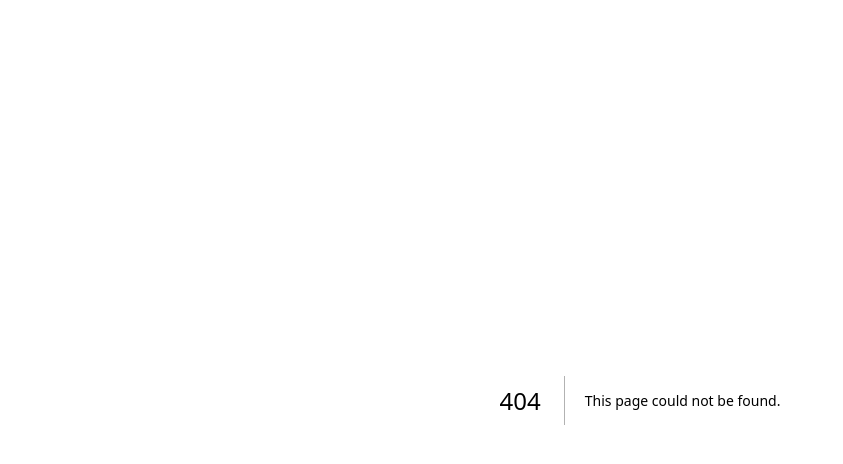
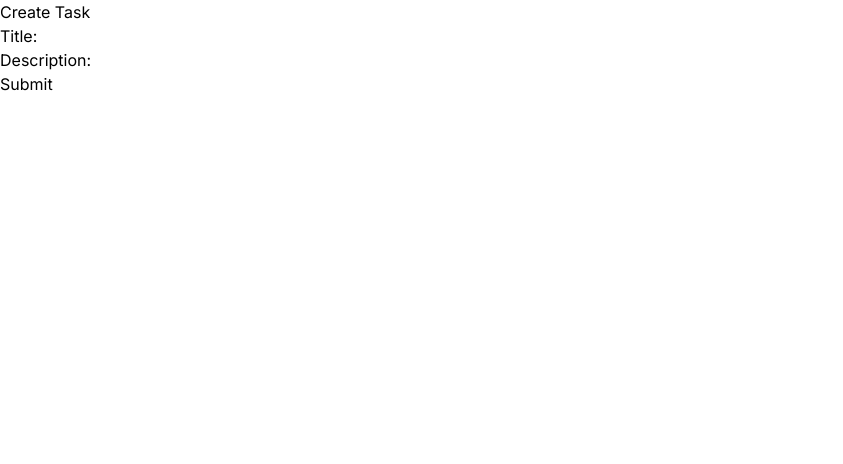
Before and after one commit to abulcantcode/Bemway, a Next.js app: page /createTask in a window 1280 px wide. Before the commit this address had no page. Shown: the top 464 px of the page, without its empty margins (0-843 px from the left). Built offline with nearby package versions, Linux system fonts and the light colour scheme.

Commit message:
add create task

```diff
--- /dev/null
+++ b/app/createTask/page.tsx
@@ -0,0 +1,9 @@
+import TaskFrom from "../../components/CreateTaskForm";
+
+export default function createTaskPage() {
+  return (
+    <main className='flex min-h-screen flex-col bg-white dark:bg-black'>
+      <TaskFrom />
+    </main>
+  );
+}
--- a/app/page.tsx
+++ b/app/page.tsx
@@ -2,6 +2,6 @@ import InputForm from "../components/CreateUserForm";
 
 export default function Home() {
   return (
-    <main className="flex min-h-screen flex-col bg-white dark:bg-black"></main>
+    <main className='flex min-h-screen flex-col bg-white dark:bg-black'></main>
   );
 }
--- /dev/null
+++ b/components/CreateTaskForm.tsx
@@ -0,0 +1,79 @@
+"use client";
+import React, { useState } from "react";
+
+const TaskForm = () => {
+  // Use state to handle inputs
+  const [formData, setFormData] = useState({
+    title: "",
+    description: "",
+  });
+
+  //update use state on change of the form
+  const handleChange = (e: React.ChangeEvent<HTMLInputElement>) => {
+    const { name, value } = e.target;
+    setFormData((prevData) => ({ ...prevData, [name]: value }));
+  };
+
+  const handleSubmit = async (e: React.FormEvent) => {
+    e.preventDefault();
+
+    try {
+      const response = await fetch("http://localhost:8080/task", {
+        method: "POST",
+        headers: {
+          "Content-Type": "application/json",
+        },
+        body: JSON.stringify(formData),
+      });
+
+      if (response.ok) {
+        console.log("Task created successfully");
+        // Handle success, e.g., show a success message
+      } else {
+        console.error("Task create failed");
+        // Handle failure, e.g., show an error message
+      }
+    } catch (error) {
+      console.error("Error:", error);
+      // Handle error, e.g., show an error message
+    }
+  };
+
+  return (
+    <div className=''>
+      <h2>Create Task</h2>
+
+      <form onSubmit={handleSubmit}>
+        <label>
+          Title:
+          <input
+            type='text'
+            name='title'
+            className='text-black'
+            value={formData.title}
+            onChange={handleChange}
+          />
+        </label>
+
+        <br />
+
+        <label>
+          Description:
+          <input
+            type='text'
+            name='description'
+            className='text-black'
+            value={formData.description}
+            onChange={handleChange}
+          />
+        </label>
+
+        <br />
+
+        <button type='submit'>Submit</button>
+      </form>
+    </div>
+  );
+};
+
+export default TaskForm;
```
Also changed, not shown: 1 other file (tests, documents, lock files or other folders).
